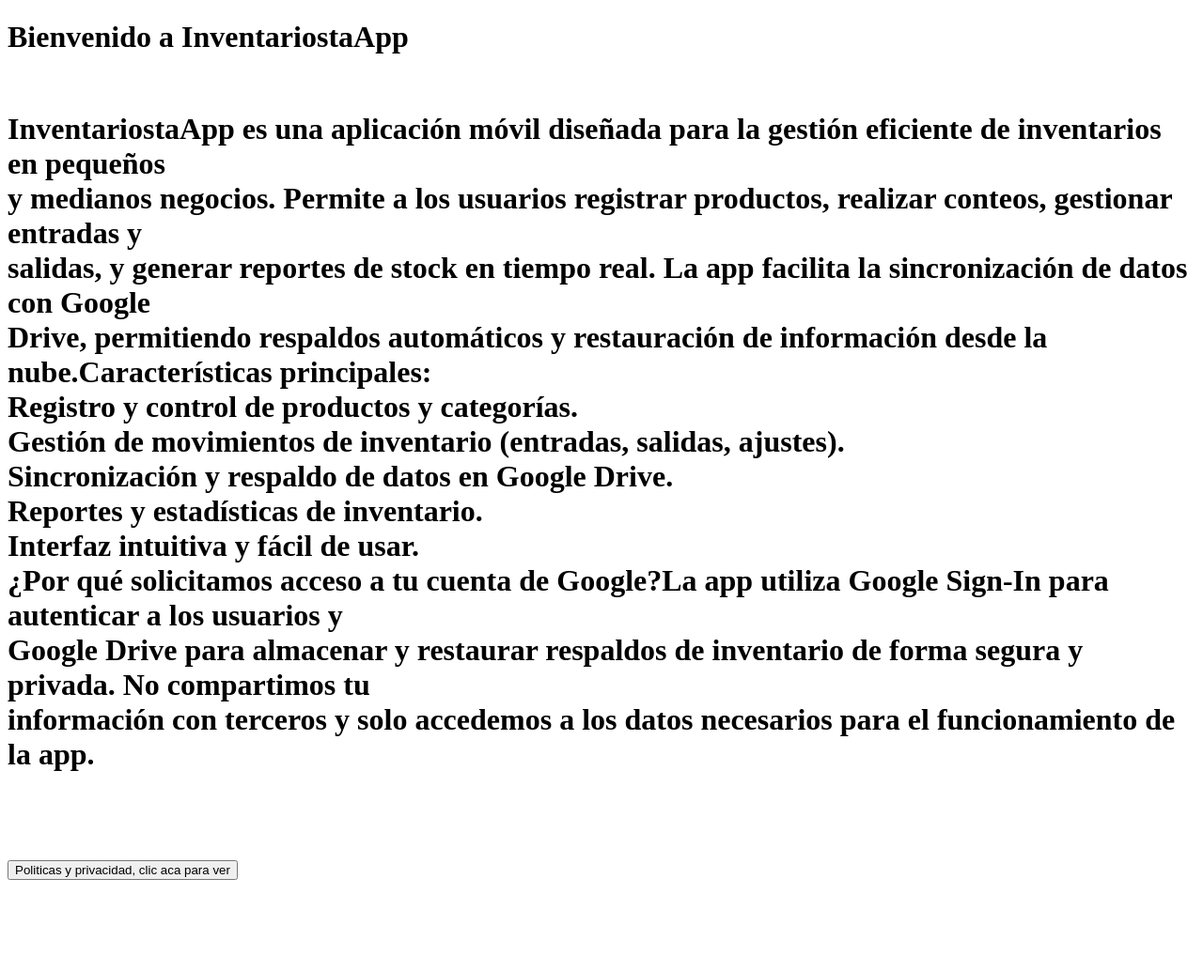
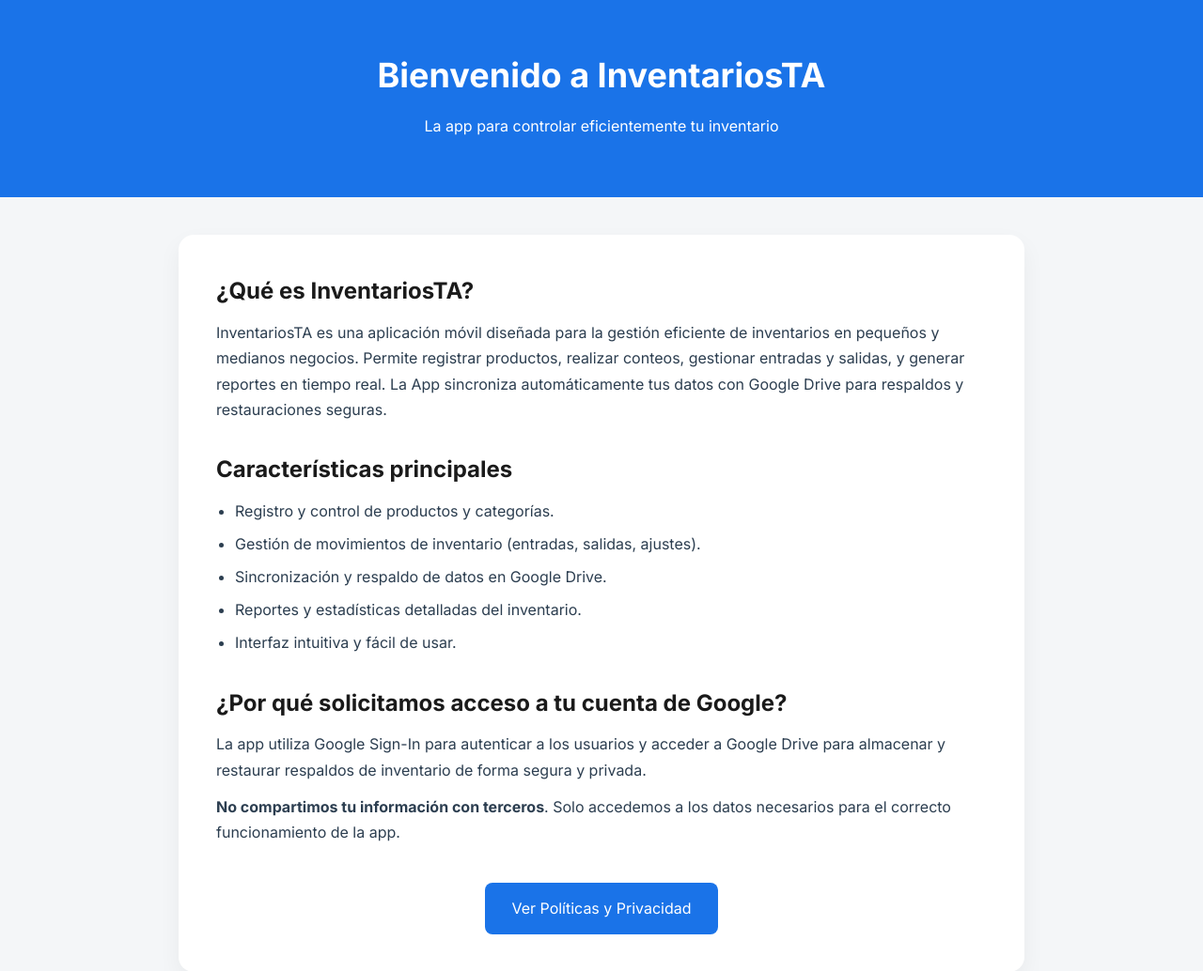
Before and after one commit to technoalex1/inventariosta1, a plain HTML site: page index.html in a window 1280 px wide. Shown: the whole page at 94% size. Before the commit the page ends 945 px from the top, so only its background shows below. Drawn offline with Linux system fonts and the light colour scheme.

Commit message:
Update index.html

```diff
--- a/index.html
+++ b/index.html
@@ -1,35 +1,150 @@
 <!DOCTYPE html>
-<html>
+<html lang="es">
 <head>
-  <title>InventariostaApp</title>
+  <meta charset="UTF-8">
+  <title>InventariosTA</title>
+  <link href="https://fonts.googleapis.com/css2?family=Inter:wght@400;600;700&display=swap" rel="stylesheet">
+  <style>
+    * {
+      margin: 0;
+      padding: 0;
+      box-sizing: border-box;
+    }
+
+    body {
+      font-family: 'Inter', sans-serif;
+      background-color: #f4f6f8;
+      color: #2c3e50;
+      line-height: 1.7;
+    }
+
+    header {
+      background-color: #1a73e8;
+      color: white;
+      padding: 50px 20px;
+      text-align: center;
+    }
+
+    header h1 {
+      font-size: 36px;
+      font-weight: 700;
+      margin-bottom: 10px;
+    }
+
+    .container {
+      max-width: 900px;
+      margin: 40px auto;
+      background-color: white;
+      padding: 40px;
+      border-radius: 16px;
+      box-shadow: 0 10px 25px rgba(0,0,0,0.05);
+    }
+
+    .section {
+      margin-bottom: 30px;
+    }
+
+    h2 {
+      font-size: 24px;
+      color: #1a1a1a;
+      margin-bottom: 10px;
+    }
+
+    p {
+      margin-bottom: 12px;
+    }
+
+    ul {
+      margin-left: 20px;
+      padding-left: 0;
+    }
+
+    ul li {
+      margin-bottom: 8px;
+    }
+
+    .btn-container {
+      text-align: center;
+      margin-top: 40px;
+    }
+
+    .btn {
+      background-color: #1a73e8;
+      color: white;
+      padding: 14px 28px;
+      border: none;
+      border-radius: 8px;
+      font-size: 16px;
+      cursor: pointer;
+      transition: background-color 0.3s ease;
+      text-decoration: none;
+      display: inline-block;
+    }
+
+    .btn:hover {
+      background-color: #125bb3;
+    }
+
+    @media (max-width: 600px) {
+      header h1 {
+        font-size: 28px;
+      }
+
+      .container {
+        padding: 20px;
+      }
+
+      h2 {
+        font-size: 20px;
+      }
+    }
+  </style>
 </head>
 <body>
-  <h1>Bienvenido a InventariostaApp</h1>
-  <BR>
-  <h1>InventariostaApp es una aplicación móvil diseñada para la gestión eficiente de inventarios en pequeños <BR>
-    y medianos negocios. Permite a los usuarios registrar productos, realizar conteos, gestionar entradas y <BR>
-    salidas, y generar reportes de stock en tiempo real. La app facilita la sincronización de datos con Google<BR>
-    Drive, permitiendo respaldos automáticos y restauración de información desde la nube.Características principales:<BR>
 
-    Registro y control de productos y categorías.<BR>
+  <header>
+    <h1>Bienvenido a InventariosTA</h1>
+    <p>La app para controlar eficientemente tu inventario</p>
+  </header>
 
-    Gestión de movimientos de inventario (entradas, salidas, ajustes).<BR>
+  <div class="container">
+    <div class="section">
+      <h2>¿Qué es InventariosTA?</h2>
+      <p>
+        InventariosTA es una aplicación móvil diseñada para la gestión eficiente de inventarios en pequeños y medianos negocios.
+        Permite registrar productos, realizar conteos, gestionar entradas y salidas, y generar reportes en tiempo real.
+        La App sincroniza automáticamente tus datos con Google Drive para respaldos y restauraciones seguras.
+      </p>
+    </div>
 
-    Sincronización y respaldo de datos en Google Drive.<BR>
+    <div class="section">
+      <h2>Características principales</h2>
+      <ul>
+        <li>Registro y control de productos y categorías.</li>
+        <li>Gestión de movimientos de inventario (entradas, salidas, ajustes).</li>
+        <li>Sincronización y respaldo de datos en Google Drive.</li>
+        <li>Reportes y estadísticas detalladas del inventario.</li>
+        <li>Interfaz intuitiva y fácil de usar.</li>
+      </ul>
+    </div>
 
-    Reportes y estadísticas de inventario.<BR>
+    <div class="section">
+      <h2>¿Por qué solicitamos acceso a tu cuenta de Google?</h2>
+      <p>
+        La app utiliza Google Sign-In para autenticar a los usuarios y acceder a Google Drive para almacenar y restaurar
+        respaldos de inventario de forma segura y privada.
+      </p>
+      <p>
+        <strong>No compartimos tu información con terceros</strong>. Solo accedemos a los datos necesarios para el correcto funcionamiento de la app.
+      </p>
+    </div>
 
-    Interfaz intuitiva y fácil de usar.<BR>
-
-¿Por qué solicitamos acceso a tu cuenta de Google?La app utiliza Google Sign-In para autenticar a los usuarios y<BR>
-    Google Drive para almacenar y restaurar respaldos de inventario de forma segura y privada. No compartimos tu<BR>
-    información con terceros y solo accedemos a los datos necesarios para el funcionamiento de la app.  </h1>  <BR>  <BR>  <BR>  <BR>
-
-
-<a href="https://technoalex1.github.io/inventariosta1/politicas%20y%20privacidad.html">
-  <button>Politicas y privacidad, clic aca para ver</button>
-</a>
-
+    <div class="btn-container">
+      <a class="btn" href="https://technoalex1.github.io/inventariosta1/politicas%20y%20privacidad.html">
+        Ver Políticas y Privacidad
+      </a>
+    </div>
+  </div>
 
 </body>
 </html>
```
